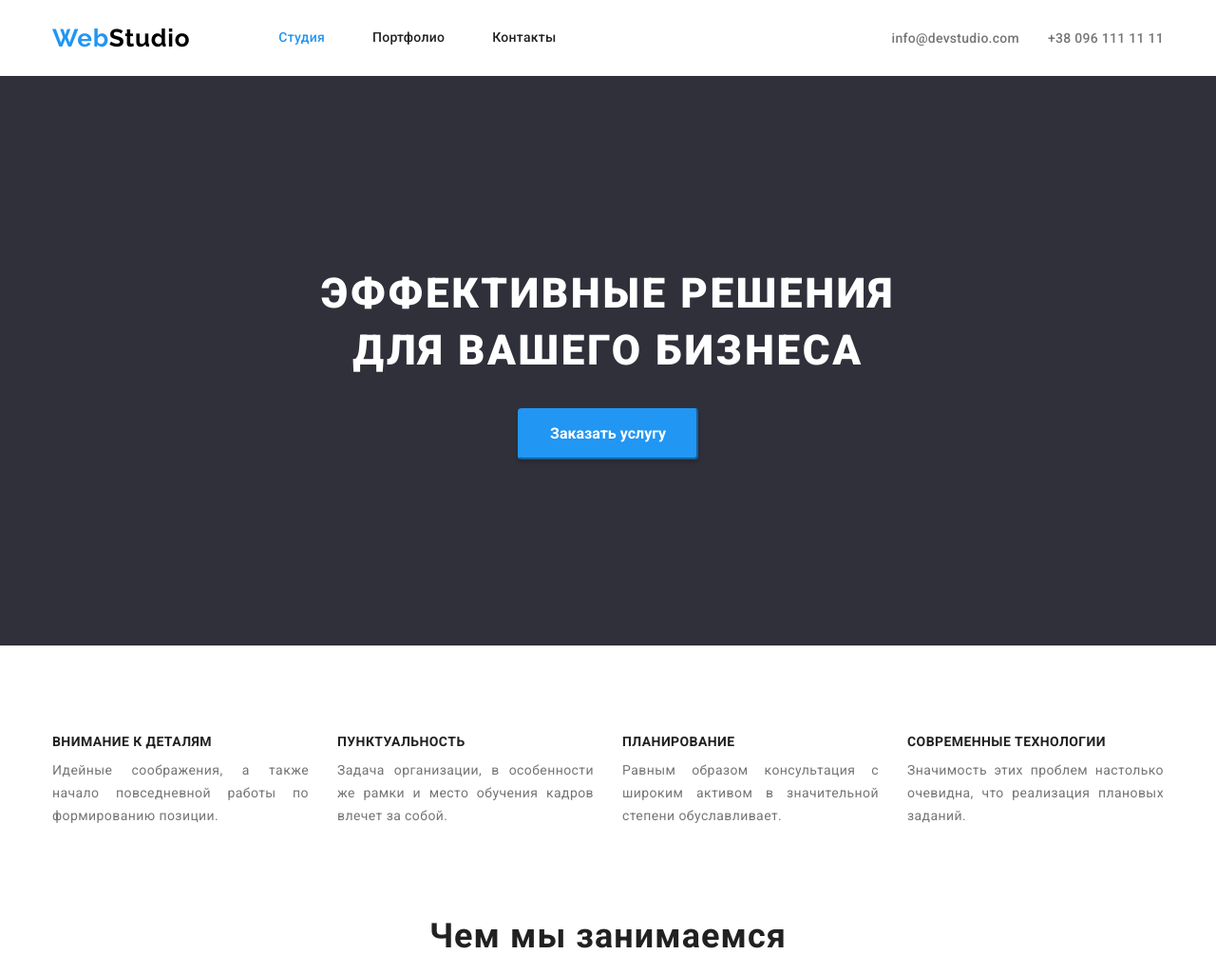
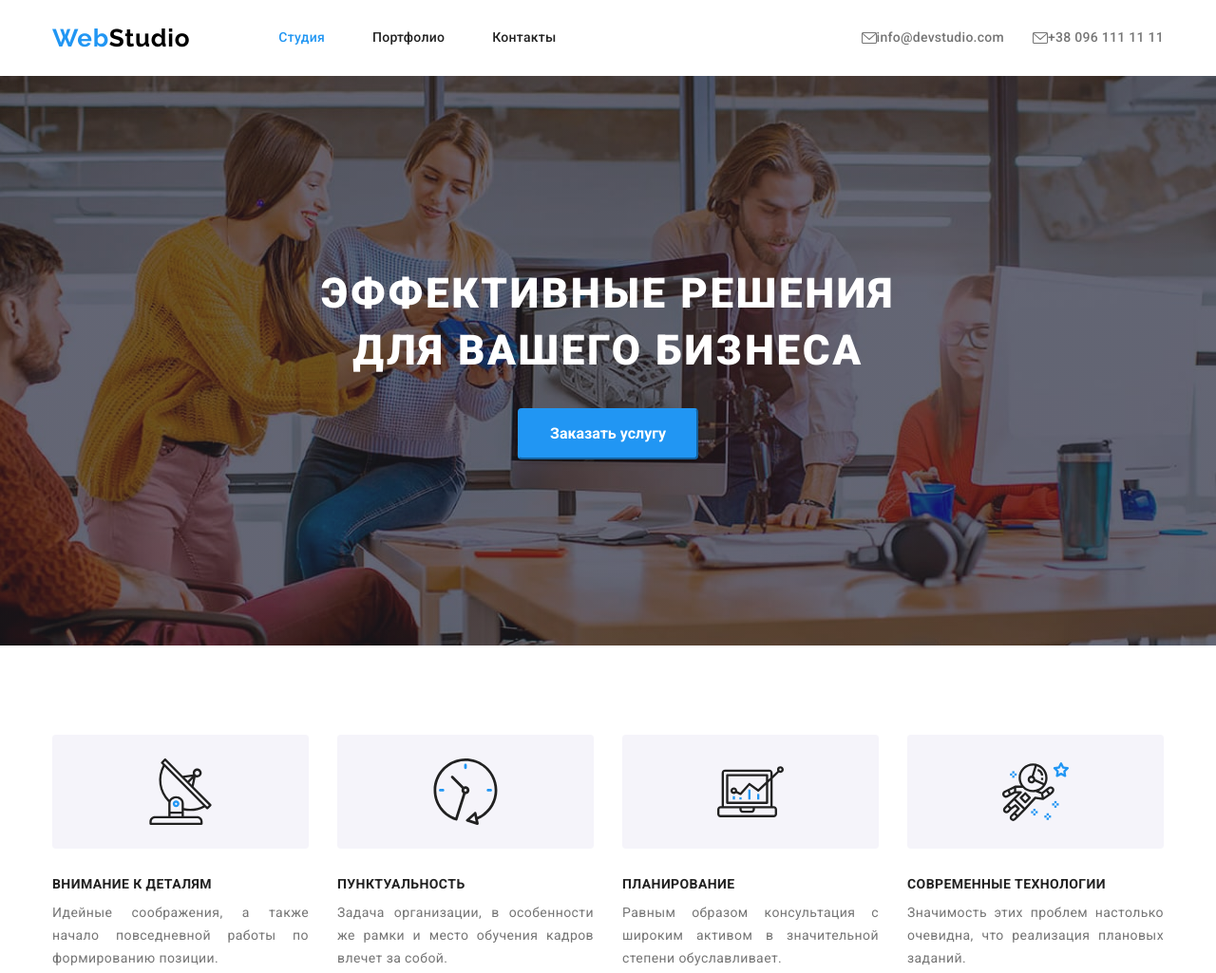
Before and after one commit to Olgashulz/goit-markup-hw-04, a plain HTML site: page index.html in a window 1280 px wide. Shown: the top 1025 px of the page at 95% size. Drawn offline with nearby package versions, Linux system fonts and the light colour scheme.

Commit message:
добавили иконки

```diff
--- a/css/styles.css
+++ b/css/styles.css
@@ -107,6 +107,34 @@ img {
 .contact .list + .list {
   margin-left: 30px;
 }
+.contact-list{
+  display: flex;
+}
+.contact-list::before {
+  content: "";
+  height: auto;
+  width: 16px;
+  background-size: auto;
+  background-repeat: no-repeat;
+  background-position: center;
+  background-image: url(../images/icons/envelope.svg);
+}
+
+/* .advantage-item::before {
+  content: "";
+  display: block;
+  height: 120px;
+  margin-bottom: 30px;
+  background-color: #f5f4fa;
+  background-size: auto;
+  background-repeat: no-repeat;
+  background-position: center;
+  border-radius: 4px;
+} */
+
+.icon-antena::before {
+  background-image: url(../images/advantage/advantage-antenna.svg);
+}
 
 .navigation-list {
   display: flex;
@@ -150,9 +178,21 @@ img {
 /* ============== HERO ============== */
 .hero {
   height: 600px;
+  max-width: 1600px;
   padding-top: 200px;
   padding-bottom: 200px;
+  margin-left: auto;
+  margin-right: auto;
   background-color: #2f303a;
+  background-image: linear-gradient(
+      to right,
+      rgba(47, 48, 58, 0.4),
+      rgba(47, 48, 58, 0.4)
+    ),
+    url(../images/hero/bgi-hero.jpg);
+  background-size: cover;
+  background-repeat: no-repeat;
+  background-position: center;
   /* outline: 1px solid red; */
 }
 
@@ -185,6 +225,33 @@ img {
 
 .advantage-item {
   flex-basis: calc((100% - 90px) / 4);
+}
+.advantage-item::before {
+  content: "";
+  display: block;
+  height: 120px;
+  margin-bottom: 30px;
+  background-color: #f5f4fa;
+  background-size: auto;
+  background-repeat: no-repeat;
+  background-position: center;
+  border-radius: 4px;
+}
+
+.icon-antena::before {
+  background-image: url(../images/advantage/advantage-antenna.svg);
+}
+
+.icon-clock::before {
+  background-image: url(../images/advantage/advantage-clock.svg);
+}
+
+.icon-diagram::before {
+  background-image: url(../images/advantage/advantage-diagram.svg);
+}
+
+.icon-astronaut::before {
+  background-image: url(../images/advantage/advantage-astronaut.svg);
 }
 
 .advantage-list :not(:last-child) {
@@ -365,6 +432,9 @@ outline: 1px solid red;
 /* ============== END COMPONENTS ============== */
 
 /* ============== PORTFOLIO ============== */
+.ourWorks .container {
+  padding-bottom: var(--indent);
+}
 .ourWorks-list {
   display: flex;
   justify-content: center;
@@ -393,19 +463,25 @@ outline: 1px solid red;
 .ourWorks-section:focus {
   background-color: #188ce8;
   color: var(--colorOn-darkВackground);
-  border: #188ce8;
+  outline: none;
+  box-shadow: 0px 1px 1px rgba(0, 0, 0, 0.12), 0px 4px 4px rgba(0, 0, 0, 0.06),
+    1px 4px 6px rgba(0, 0, 0, 0.16);
 }
 
 .ourWorks-cards {
   display: flex;
   flex-wrap: wrap;
-  padding-bottom: var(--indent);
 }
 
 .ourWorks-card {
   flex-basis: calc((100% - 60px) / 3);
   margin-top: 30px;
   margin-left: 30px;
+}
+
+.ourWorks-card:hover {
+  box-shadow: 0px 1px 1px rgba(0, 0, 0, 0.12), 0px 4px 4px rgba(0, 0, 0, 0.06),
+    1px 4px 6px rgba(0, 0, 0, 0.16);
 }
 
 .ourWorks-cards .ourWorks-card:nth-child(3n + 1) {
--- a/index.html
+++ b/index.html
@@ -33,10 +33,10 @@
             </ul>
         </nav>
         <ul class="contact">
-            <li class="list">
+            <li class="contact-list list">
                 <a class="contact-link link" href="mailto:info@devstudio.com">info@devstudio.com</a>
             </li>
-            <li class="list">
+            <li class="contact-list list">
                 <a class="contact-link link" href="tel:+380961111111">+38 096 111 11 11</a>
             </li>
         </ul>
@@ -55,19 +55,19 @@
         <div class="container">
         <h2 class="visually-hidden">Преимущества</h2>
             <ul class="advantage-list">
-                <li class="advantage-item list">
+                <li class="advantage-item list icon-antena">
                     <h3 class="advantage-item-title">Внимание к деталям</h3>
                     <p class="advantage-item-description">Идейные соображения, а также начало повседневной работы по формированию позиции.</p>
                 </li>
-                <li class="advantage-item list">
+                <li class="advantage-item list icon-clock">
                     <h3 class="advantage-item-title">Пунктуальность</h3>
                     <p class="advantage-item-description">Задача организации, в особенности же рамки и место обучения кадров влечет за собой.</p>
                 </li>
-                <li class="advantage-item list">
+                <li class="advantage-item list icon-diagram">
                     <h3 class="advantage-item-title">Планирование</h3>
                     <p class="advantage-item-description">Равным образом консультация с широким активом в значительной степени обуславливает.</p>
                 </li>
-                <li class="advantage-item list">
+                <li class="advantage-item list icon-astronaut">
                     <h3 class="advantage-item-title">Современные технологии</h3>
                     <p class="advantage-item-description">Значимость этих проблем настолько очевидна, что реализация плановых заданий.</p>
                 </li>
```
Also changed, not shown: portfolio.html (+1 -1 lines), images/advantage/advantage-antenna.svg (added), images/advantage/advantage-astronaut.svg (added), images/advantage/advantage-clock.svg (added), images/advantage/advantage-diagram.svg (added), images/hero/bgi-hero.jpg (added), images/icons/envelope.svg (added), images/icons/smartphone.svg (added).
